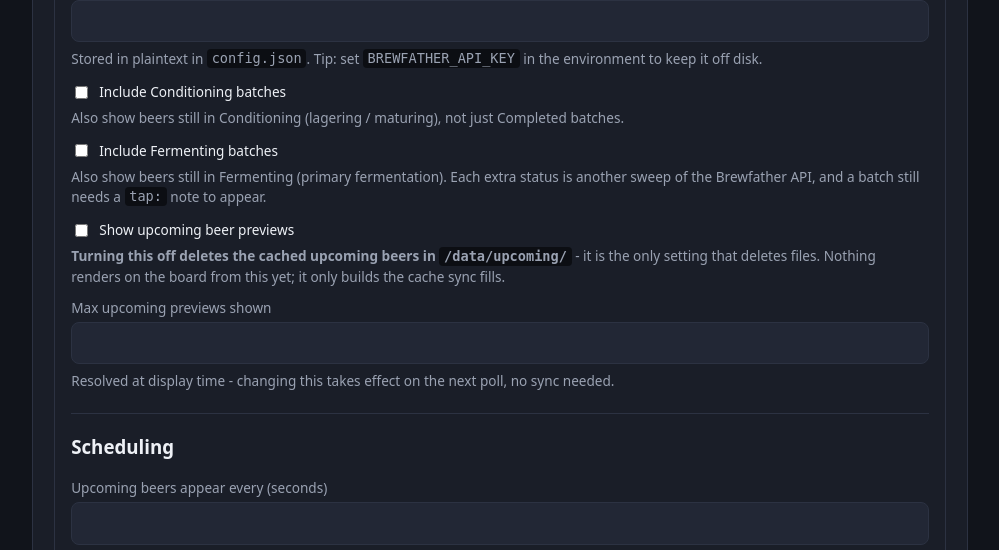
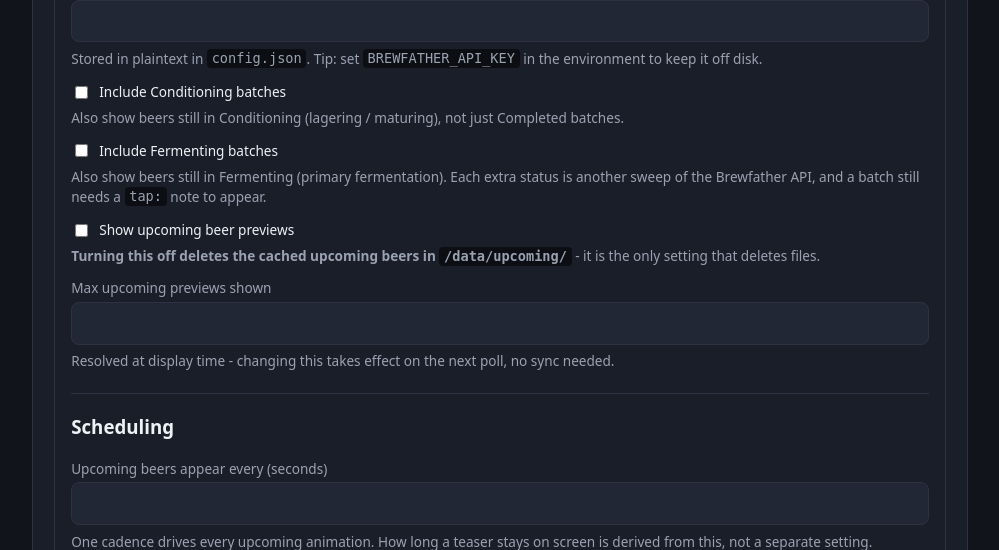
Before and after one commit to jceccato/tv-taplist, a FastAPI app: template templates/admin.html in a window 1280 px wide. Shown: the part 578-1128 px from the top of the page, without its empty margins (140-1139 px from the left). Run offline with FastAPI, Linux system fonts and the light colour scheme; the template is opened without the code that fills it, so the values that code supplies are empty; parts of the project's set-up code (start-up, migrations or seed data) failed here and were passed over; some libraries are stand-ins or nearby versions.

Commit message:
fix(admin): drop the stale 'nothing renders yet' claim from the previews hint
Written when #36 landed the cache alone; false since #38 started drawing
teaser cards. Found by the #44 docs sweep.

```diff
--- a/templates/admin.html
+++ b/templates/admin.html
@@ -142,7 +142,7 @@ min="{{ bounds[field].min }}"{% if bounds[field].max is not none %} max="{{ boun
               <input type="checkbox" name="show_upcoming_previews" {{ 'checked' if cfg.show_upcoming_previews else '' }}>
               Show upcoming beer previews
             </label>
-            <p class="hint"><strong>Turning this off deletes the cached upcoming beers in <code>/data/upcoming/</code></strong> - it is the only setting that deletes files. Nothing renders on the board from this yet; it only builds the cache sync fills.</p>
+            <p class="hint"><strong>Turning this off deletes the cached upcoming beers in <code>/data/upcoming/</code></strong> - it is the only setting that deletes files.</p>
 
             <label for="max_upcoming_previews">Max upcoming previews shown</label>
             <input id="max_upcoming_previews" name="max_upcoming_previews" type="number" {{ bounds_for('max_upcoming_previews') }} step="1" value="{{ cfg.max_upcoming_previews }}">
```
